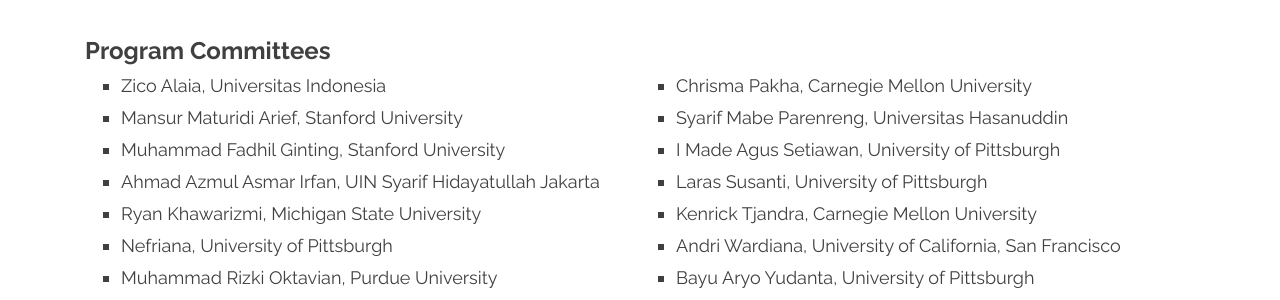
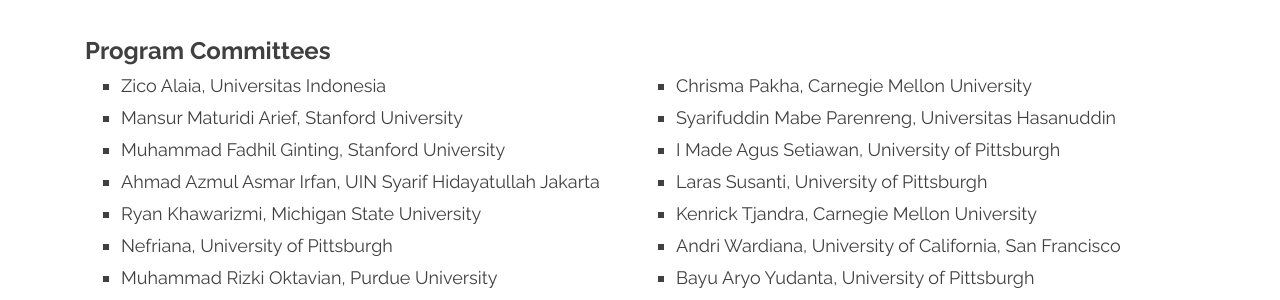
Before and after one commit to intersectID/intersectID.github.io, a Jekyll site: the page built from index.html, in a window 1280 px wide and 900 px high, scrolled down 3098 px. Shown: the part 223-523 px from the top of the window. Built offline with Jekyll 4.4.1, drawn with Linux system fonts in a browser that asks for light colours; nearby versions of some CDN libraries; the list of posts is cut into pages by our own code.

Commit message:
fixed pc member name

```diff
--- a/index.html
+++ b/index.html
@@ -180,7 +180,7 @@
     <li>Nefriana, University of Pittsburgh</li>
     <li>Muhammad Rizki Oktavian, Purdue University</li>
     <li>Chrisma Pakha, Carnegie Mellon University</li>
-    <li>Syarif Mabe Parenreng, Universitas Hasanuddin</li>
+    <li>Syarifuddin Mabe Parenreng, Universitas Hasanuddin</li>
     <li>I Made Agus Setiawan, University of Pittsburgh</li>
     <!-- <li>Hanif Sulaiman, Stanford University</li> -->
     <li>Laras Susanti, University of Pittsburgh</li>
```
